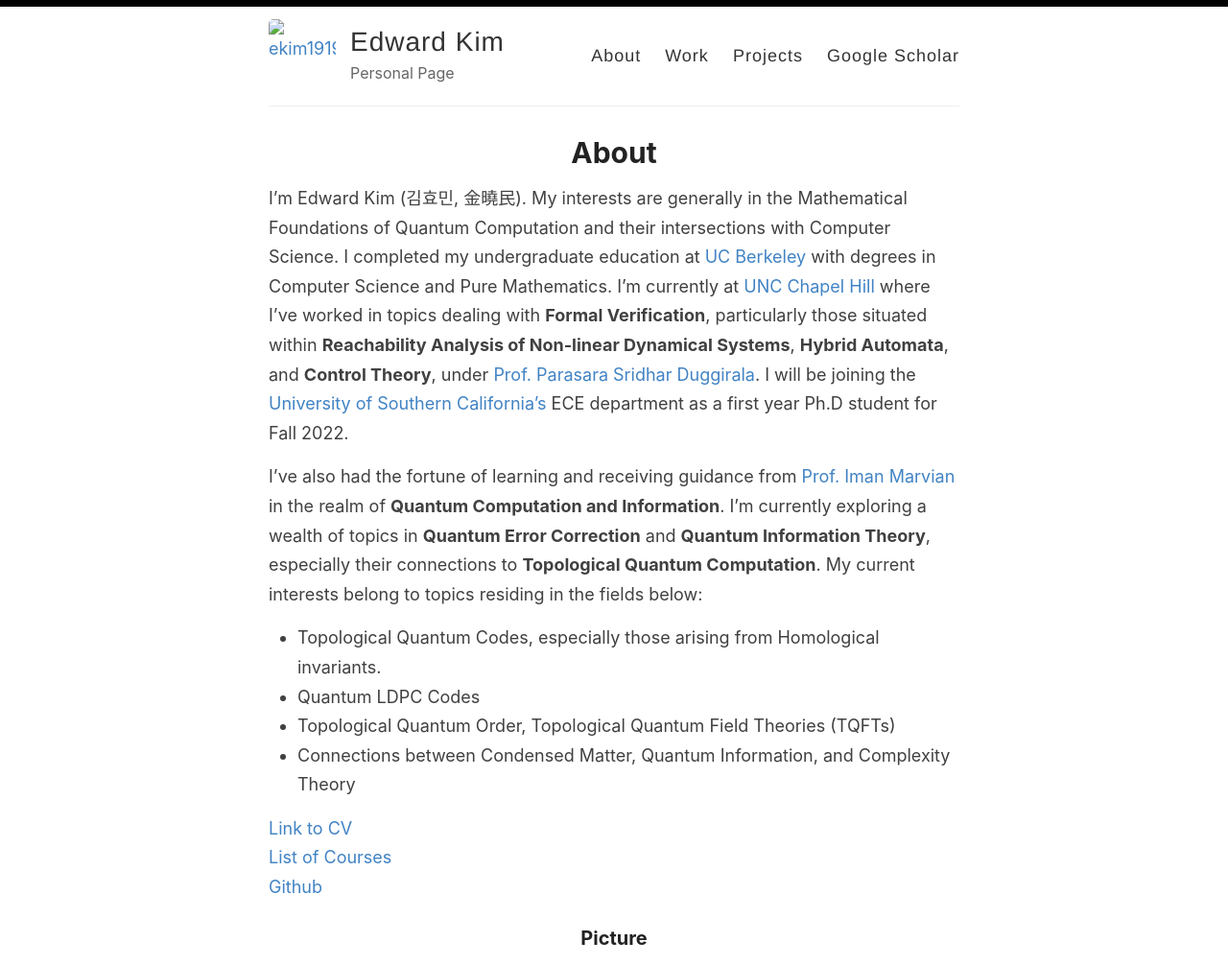
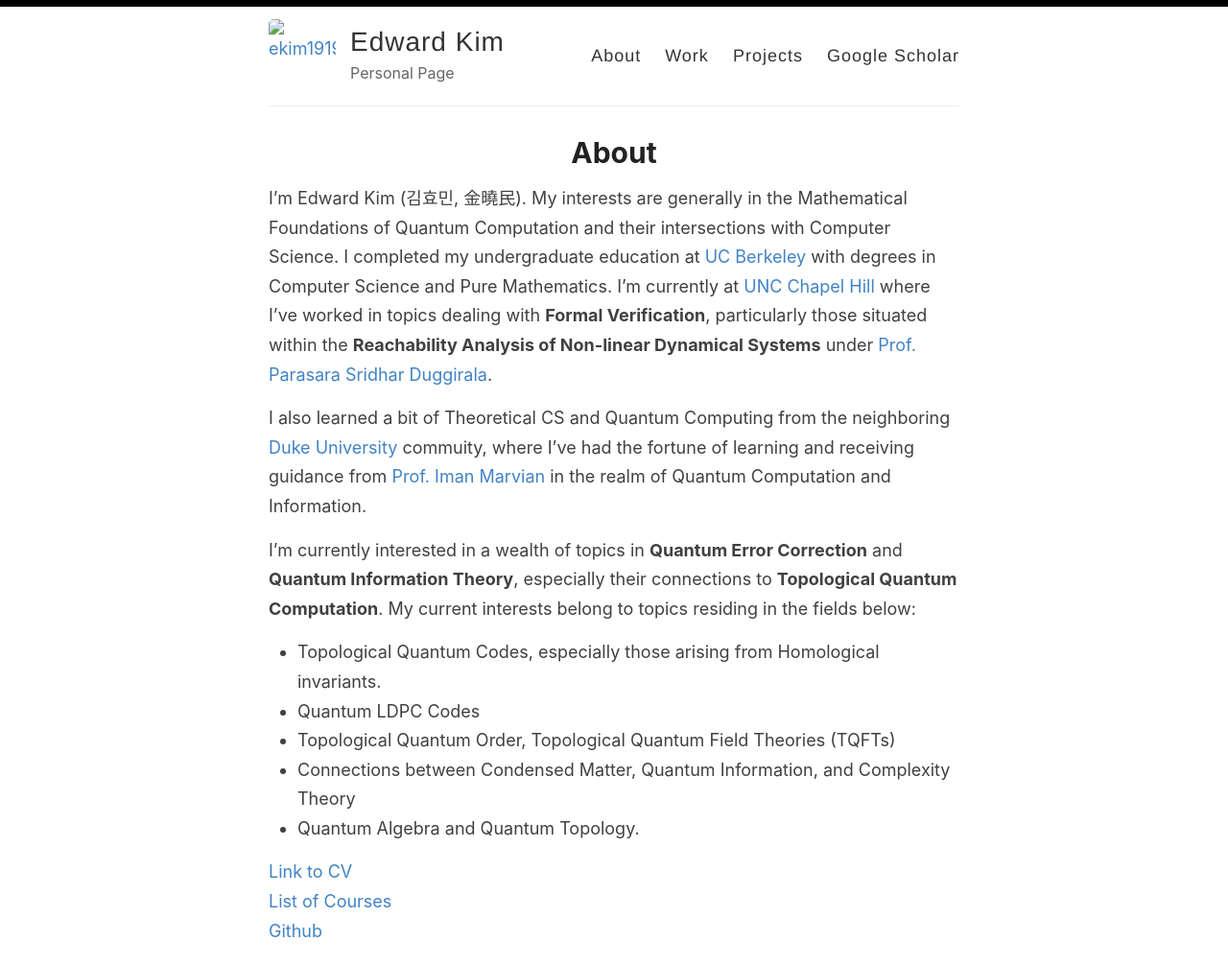
Before and after one commit to ekim1919/ekim1919.github.io, a Jekyll site: the page built from _pages/about.md, in a window 1280 px wide, cut to the strip 0-1006 px from the top of the page. Shown: the whole strip at 96% size. Built offline with Jekyll 4.4.1, drawn with Linux system fonts in a browser that asks for light colours; our own code applies the rules of GitHub Pages for plain Markdown files.

Commit message:
revamped about

```diff
--- a/_pages/about.md
+++ b/_pages/about.md
@@ -1,21 +1,22 @@
 ---
-layout: page
+about: page
 title: About
 permalink: /about/
 redirect_from:
   - /
 ---
 
- I'm Edward Kim (김효민, 金曉民). My interests are generally in the Mathematical Foundations of Quantum Computation and their intersections with Computer Science. I completed my undergraduate education at [UC Berkeley](https://cs.berkeley.edu/) with degrees in Computer Science and Pure Mathematics. I'm currently at [UNC Chapel Hill](https://cs.unc.edu/) where I've worked in topics dealing with **Formal Verification**, particularly those situated within **Reachability Analysis of Non-linear Dynamical Systems**, **Hybrid Automata**, and **Control Theory**, under [Prof. Parasara Sridhar Duggirala](https://www.cs.unc.edu/~psd/). I will be joining the [University of Southern California's](https://minghsiehece.usc.edu/) ECE department as a first year Ph.D student for Fall 2022.
+ I'm Edward Kim (김효민, 金曉民). My interests are generally in the Mathematical Foundations of Quantum Computation and their intersections with Computer Science. I completed my undergraduate education at [UC Berkeley](https://cs.berkeley.edu/) with degrees in Computer Science and Pure Mathematics. I'm currently at [UNC Chapel Hill](https://cs.unc.edu/) where I've worked in topics dealing with **Formal Verification**, particularly those situated within the **Reachability Analysis of Non-linear Dynamical Systems** under [Prof. Parasara Sridhar Duggirala](https://www.cs.unc.edu/~psd/).
 
+ I also learned a bit of Theoretical CS and Quantum Computing from the neighboring [Duke University](https://www.cs.duke.edu/) commuity, where I've had the fortune of learning and receiving guidance from [Prof. Iman Marvian](https://sites.duke.edu/marvian/) in the realm of Quantum Computation and Information.
 
- I've also had the fortune of learning and receiving guidance from [Prof. Iman Marvian](https://sites.duke.edu/marvian/) in the realm of **Quantum Computation and Information**. I'm currently exploring a wealth of topics in **Quantum Error Correction** and **Quantum Information Theory**, especially their connections to **Topological Quantum Computation**. My current interests belong to topics residing in the fields below:
-
+ I'm currently interested in a wealth of topics in **Quantum Error Correction** and **Quantum Information Theory**, especially their connections to **Topological Quantum Computation**. My current interests belong to topics residing in the fields below:
 
   - Topological Quantum Codes, especially those arising from Homological invariants.
   - Quantum LDPC Codes
   - Topological Quantum Order, Topological Quantum Field Theories (TQFTs)
   - Connections between Condensed Matter, Quantum Information, and Complexity Theory
+  - Quantum Algebra and Quantum Topology.
 
 
 [Link to CV](https://github.com/ekim1919/CV/blob/master/current/EdwardKimCV.pdf)
```
